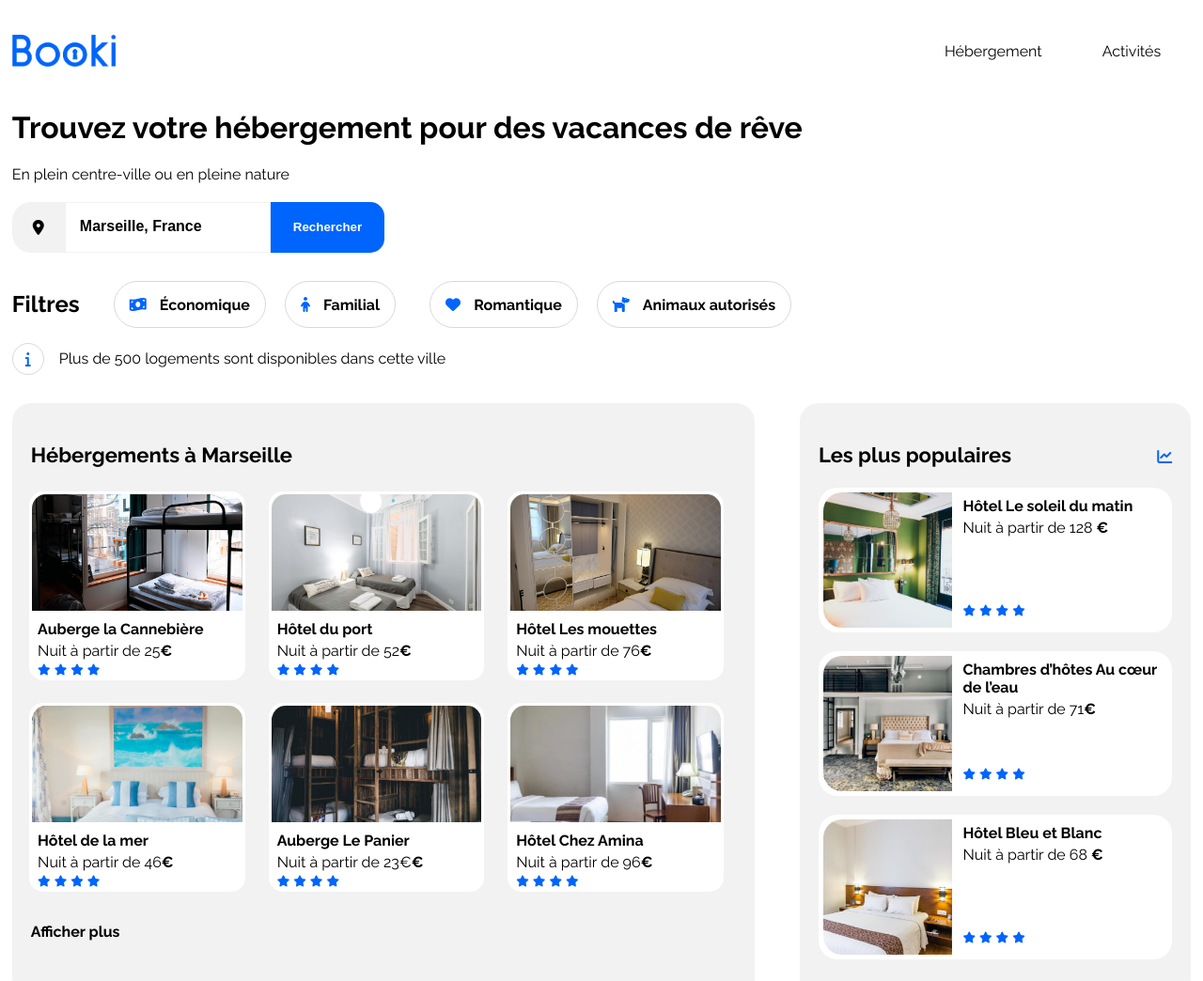
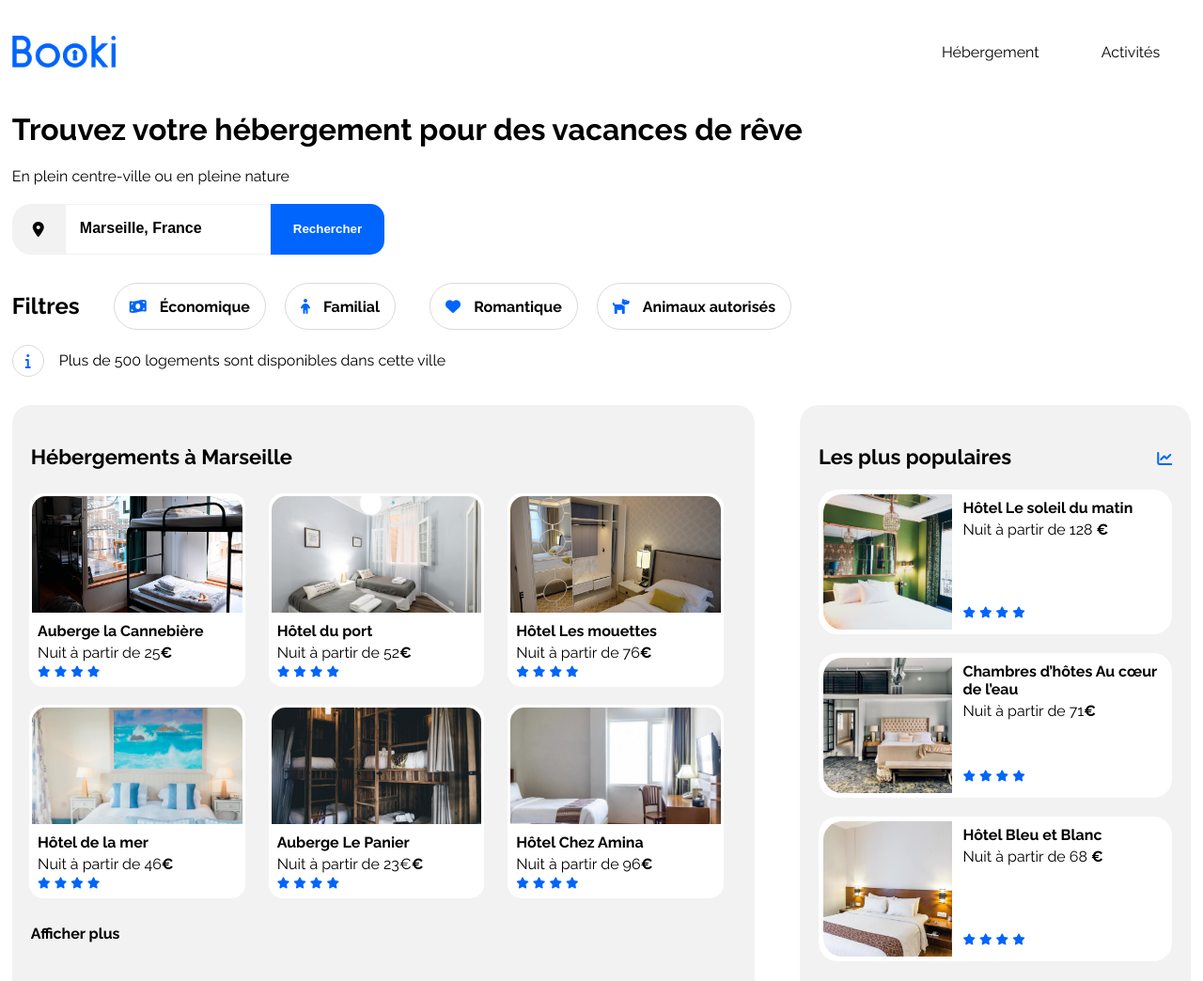
Before and after one commit to WhereChosPlums/Booki_BICLAIRE_Bryan, a plain HTML site: page index.html in a window 1280 px wide. Shown: the top 1044 px of the page at 94% size. Drawn offline with Linux system fonts and the light colour scheme.

Commit message:
style.css
nav a modif et ajout d'un padding bottom ligne 193

```diff
--- a/style.css
+++ b/style.css
@@ -21,6 +21,7 @@ nav a {
   padding: 32px;
   color: black;
   text-decoration: none;
+  border: 1px solid white;
 }
 
 nav a:hover {
@@ -188,6 +189,7 @@ border-radius: 15px 15px 0px 0px;
   height: 40%;
   padding-top: 6px;
   padding-left: 6px;
+  padding-bottom: 5px;
   background-color: white;
   border-radius: 0px 0px 15px 15px;
 }
```
